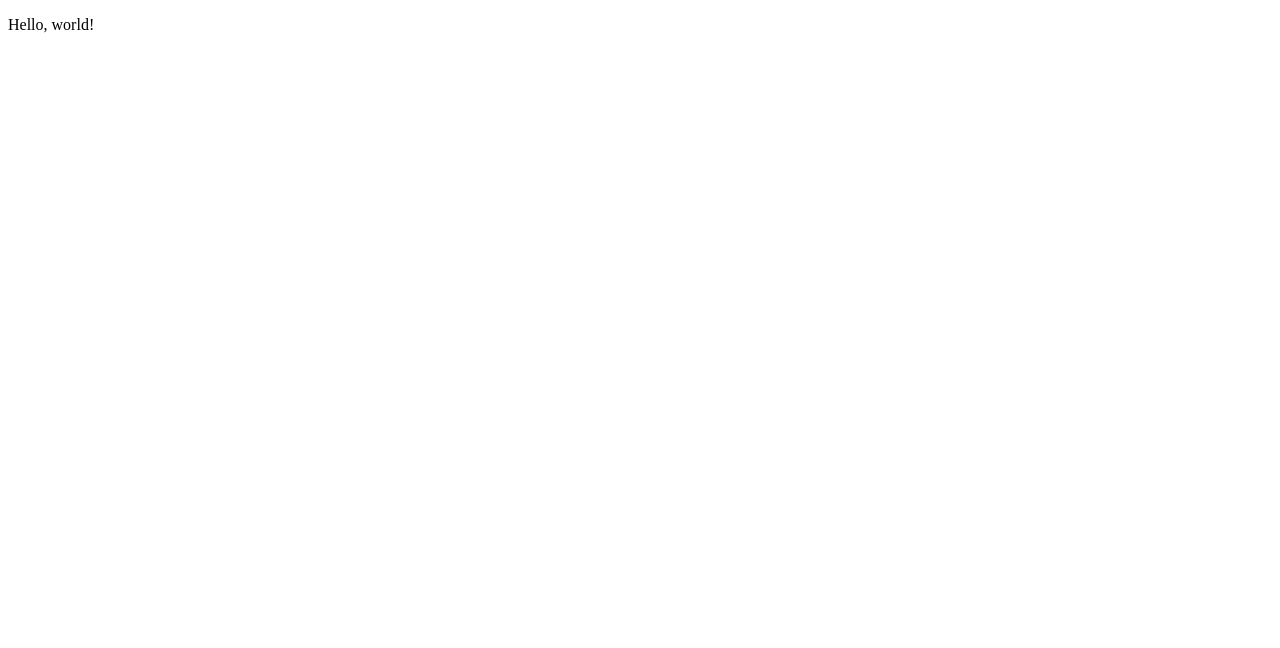
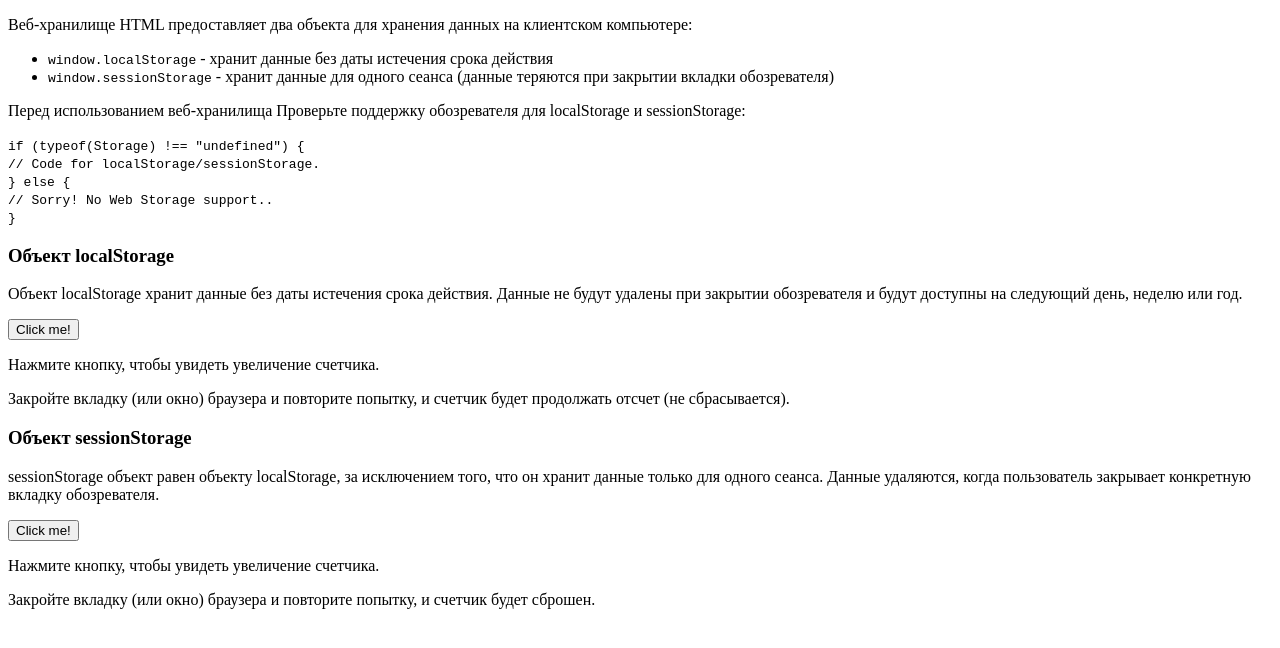
Before and after one commit to grand-web/Reference, a plain HTML site: page docs/html-api-web-storage/index.html in a window 1280 px wide. Drawn offline with Linux system fonts and the light colour scheme.

Commit message:
Edit html elements

```diff
--- a/docs/html-api-drag-drop/script.js
+++ b/docs/html-api-drag-drop/script.js
@@ -3,11 +3,11 @@ function allowDrop(ev) {
 }
 
 function drag(ev) {
-    ev.dataTransfer.setData("text", ev.target.id);
+  ev.dataTransfer.setData('text', ev.target.id);
 }
 
 function drop(ev) {
   ev.preventDefault();
-    var data = ev.dataTransfer.getData("text");
+  var data = ev.dataTransfer.getData('text');
   ev.target.appendChild(document.getElementById(data));
 }
--- a/docs/html-api-web-storage/index.html
+++ b/docs/html-api-web-storage/index.html
@@ -1,13 +1,66 @@
 <!DOCTYPE html>
 <html lang="ru">
-	<head>
-		<meta charset="utf-8">
-		<title>A valid HTML document</title>
-		<meta name="description" content="My practice project">
-		<link rel="stylesheet" href="style.css">
-		<script src="script.js"></script>
-	</head>
-	<body>
-		<p>Hello, world!</p>
-	</body>
+  <head>
+    <meta charset="utf-8" />
+    <title>A valid HTML document</title>
+    <meta name="description" content="My practice project" />
+    <link rel="stylesheet" href="style.css" />
+  </head>
+  <body>
+    <p>
+      Веб-хранилище HTML предоставляет два объекта для хранения данных на
+      клиентском компьютере:
+    </p>
+    <ul>
+      <li>
+        <code class="w3-codespan">window.localStorage</code> - хранит данные без
+        даты истечения срока действия
+      </li>
+      <li>
+        <code class="w3-codespan">window.sessionStorage</code> - хранит данные
+        для одного сеанса (данные теряются при закрытии вкладки обозревателя)
+      </li>
+    </ul>
+    <p>
+      Перед использованием веб-хранилища Проверьте поддержку обозревателя для
+      localStorage и sessionStorage:
+    </p>
+    <code
+      >if (typeof(Storage) !== "undefined") { <br />
+      // Code for localStorage/sessionStorage. <br />} else { <br />
+      // Sorry! No Web Storage support.. <br />}</code
+    >
+
+    <h3>Объект localStorage</h3>
+
+    <p>
+      Объект localStorage хранит данные без даты истечения срока действия.
+      Данные не будут удалены при закрытии обозревателя и будут доступны на
+      следующий день, неделю или год.
+    </p>
+    <p><button onclick="clickCounter()" type="button">Click me!</button></p>
+    <div id="result"></div>
+    <p>Нажмите кнопку, чтобы увидеть увеличение счетчика.</p>
+    <p>
+      Закройте вкладку (или окно) браузера и повторите попытку, и счетчик будет
+      продолжать отсчет (не сбрасывается).
+    </p>
+
+    <h3>Объект sessionStorage</h3>
+    <p>
+      sessionStorage объект равен объекту localStorage, за исключением того, что
+      он хранит данные только для одного сеанса. Данные удаляются, когда
+      пользователь закрывает конкретную вкладку обозревателя.
+    </p>
+    <p><button onclick="clickCounter2()" type="button">Click me!</button></p>
+    <div id="result2"></div>
+    <p>Нажмите кнопку, чтобы увидеть увеличение счетчика.</p>
+    <p>
+      Закройте вкладку (или окно) браузера и повторите попытку, и счетчик будет
+      сброшен.
+    </p>
+
+    <script src="script.js"></script>
+    <script src="script2.js"></script>
+  </body>
 </html>
--- a/docs/html-api-web-storage/script.js
+++ b/docs/html-api-web-storage/script.js
@@ -1,3 +1,14 @@
-/* empty JS file
-alert( "Hello, world!" );
-*/
+function clickCounter() {
+  if (typeof Storage !== 'undefined') {
+    if (localStorage.clickcount) {
+      localStorage.clickcount = Number(localStorage.clickcount) + 1;
+    } else {
+      localStorage.clickcount = 1;
+    }
+    document.getElementById('result').innerHTML =
+      'You have clicked the button ' + localStorage.clickcount + ' time(s).';
+  } else {
+    document.getElementById('result').innerHTML =
+      'Sorry, your browser does not support web storage...';
+  }
+}
--- /dev/null
+++ b/docs/html-api-web-storage/script2.js
@@ -0,0 +1,16 @@
+function clickCounter2() {
+  if (typeof Storage !== 'undefined') {
+    if (sessionStorage.clickcount) {
+      sessionStorage.clickcount = Number(sessionStorage.clickcount) + 1;
+    } else {
+      sessionStorage.clickcount = 1;
+    }
+    document.getElementById('result2').innerHTML =
+      'You have clicked the button ' +
+      sessionStorage.clickcount +
+      ' time(s) in this session.';
+  } else {
+    document.getElementById('result2').innerHTML =
+      'Sorry, your browser does not support web storage...';
+  }
+}
```
Also changed, not shown: docs/html-all-elements/index.html (+6 -6 lines), docs/html-api-drag-drop/index.html (+14 -7 lines), docs/html-api-geolocation/index.html (+4 -5 lines), docs/html-api-geolocation/script.js (+11 -8 lines), docs/html-api-sse/index.html (+8 -4 lines), docs/html-api-sse/script.js (+9 -3 lines), docs/new/index.html (+5 -5 lines), index.html (+6 -1 lines), docs/html-api-drag-drop/style.css (line endings or trailing spaces). Lines whose indentation alone changed are shown as unchanged.
